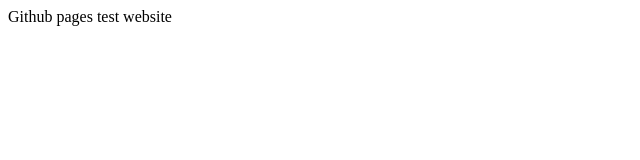
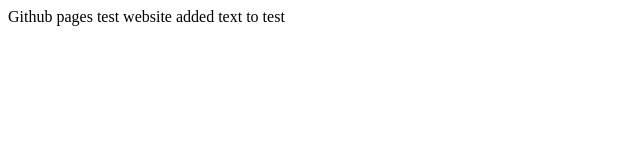
Before and after one commit to nsavva38/nsavva38.github.io, a plain HTML site: page index.html in a window 1280 px wide. Shown: the whole page, without its empty margins (0-640 px from the left). Drawn offline with Linux system fonts and the light colour scheme.

Commit message:
added text to test

```diff
--- a/index.html
+++ b/index.html
@@ -7,5 +7,6 @@
   </head>
   <body>
     Github pages test website
+    added text to test
   </body>
 </html>
```
